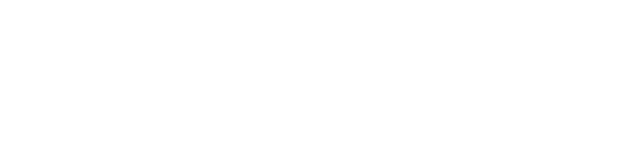
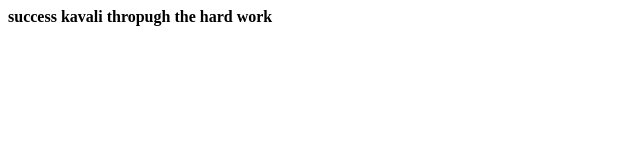
Before and after one commit to saipranithsama1-svg/my-first-project, a plain HTML site: page local/index.html in a window 1280 px wide. Shown: the whole page, without its empty margins (0-640 px from the left). Drawn offline with Linux system fonts and the light colour scheme.

Commit message:
adding hte bold

```diff
--- a/local/index.html
+++ b/local/index.html
@@ -4,6 +4,7 @@
     <meta charset="UTF-8">
     <meta name="viewport" content="width=device-width, initial-scale=1.0">
     <title>billionaire</title>
+    <b>success kavali thropugh the hard work</b>
 
 </head>
 <body>
```
